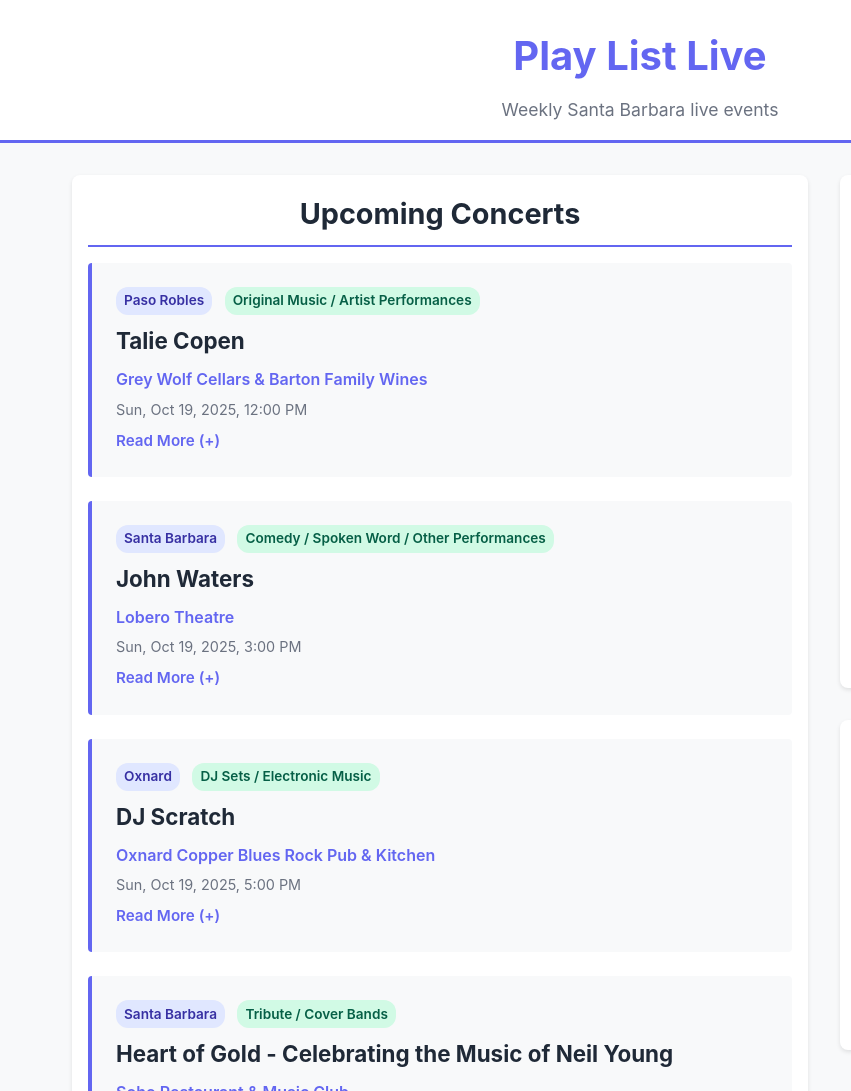
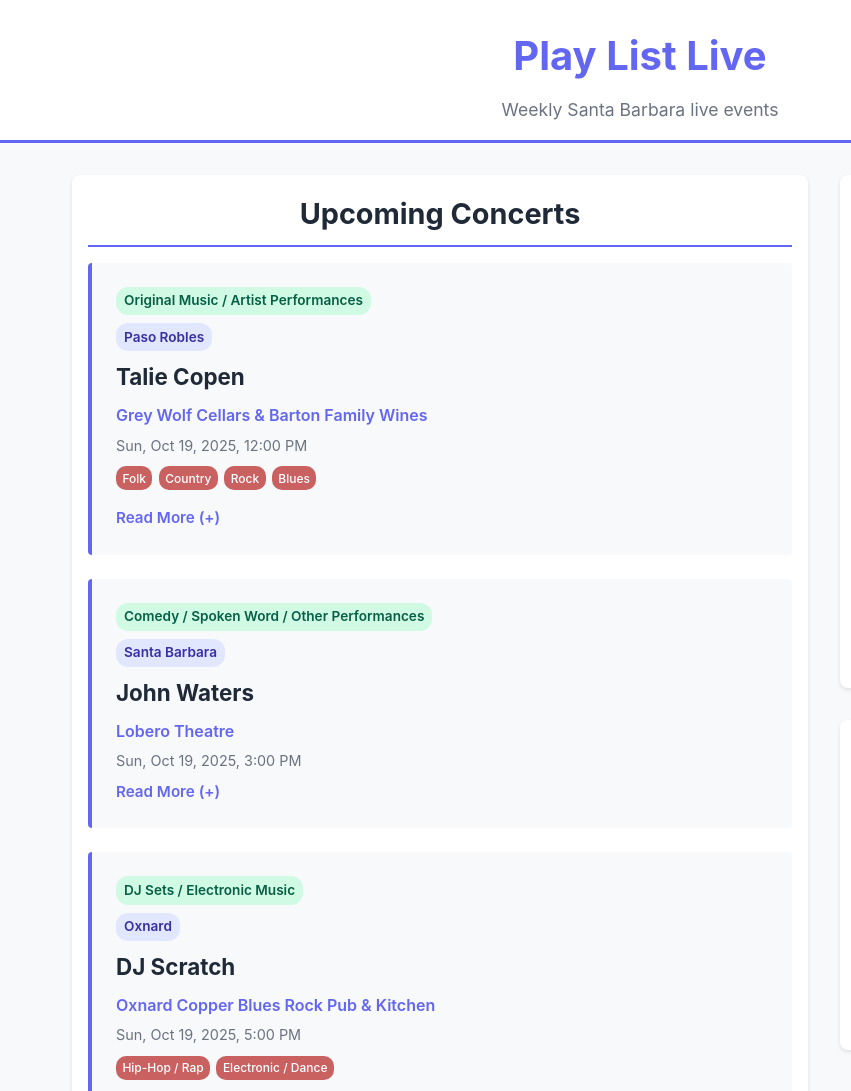
Before and after one commit to emsignailgnehs/play-list-live, a plain HTML site: page index.html in a window 1280 px wide. Shown: the top 1091 px of the page, 0-851 px from the left. Drawn offline with Linux system fonts and the light colour scheme.

Commit message:
update: reorganize layout

```diff
--- a/script.js
+++ b/script.js
@@ -40,12 +40,11 @@
     function getEventCategoryNameById(id) {
         // loop through eventCategories to find matching id
         for (let i = 0; i < eventCategories.length; i++) {
-            console.log(`comparing ${eventCategories[i].id} to ${id}`);
             if (eventCategories[i].id === id) {
                 return eventCategories[i].name;
             }
         }
-        return 'Unknown Categoryyyyy';
+        return 'Unknown Category';
     }
 
     function renderConcertItem(concertItem) {
@@ -53,14 +52,18 @@
         const concertItemDiv = document.createElement('div');
         concertItemDiv.classList.add('concert-item');
         concertItemDiv.innerHTML = `
+            <span class="event-type">${getEventCategoryNameById(concertItem.description.event_type)}</span>
+            <br/>
             <span class="city">${concertItem.city}</span>
-            <span class="event-type">${getEventCategoryNameById(concertItem.description.event_type)}</span>
             <h3>${concertItem.band}</h3>
             <p class="venue">${concertItem.venue_name}</p>
             <p class="date">${formatConcertDateTime(concertItem.date_of_show, concertItem.time_of_show)}</p>
+            <div class="genre-badges-container">
+                ${concertItem.description && concertItem.description.band && concertItem.description.band.genre ? concertItem.description.band.genre.map(genreId => `<span class="genre-badge">${getGenreNameById(genreId)}</span>`).join('') : ''}
+            </div>
             <details>
                 <summary>Read More (+)</summary>
-                <p class="description">${concertItem.description.band.summary}</p>
+                <p class="description">${concertItem.description && concertItem.description.band && concertItem.description.band.summary ? concertItem.description.band.summary : ''}</p>
             </details>
         `;
         const detailsElement = concertItemDiv.querySelector('details');
--- a/styles.css
+++ b/styles.css
@@ -85,7 +85,19 @@
     font-weight: 600;
     padding: 0.2rem 0.5rem;
     border-radius: 12px;
-    margin-left: 0.5rem;
+    margin-left: 0rem;
+    margin-bottom: 0.5rem;
+}
+
+.genre-badge {
+    display: inline-block;
+    background-color: #c96161;
+    color: #ffffff;
+    font-size: 0.75rem;
+    font-weight: 500;
+    padding: 0.15rem 0.4rem;
+    border-radius: 10px;
+    margin-right: 0.4rem;
     margin-bottom: 0.5rem;
 }
 
```
